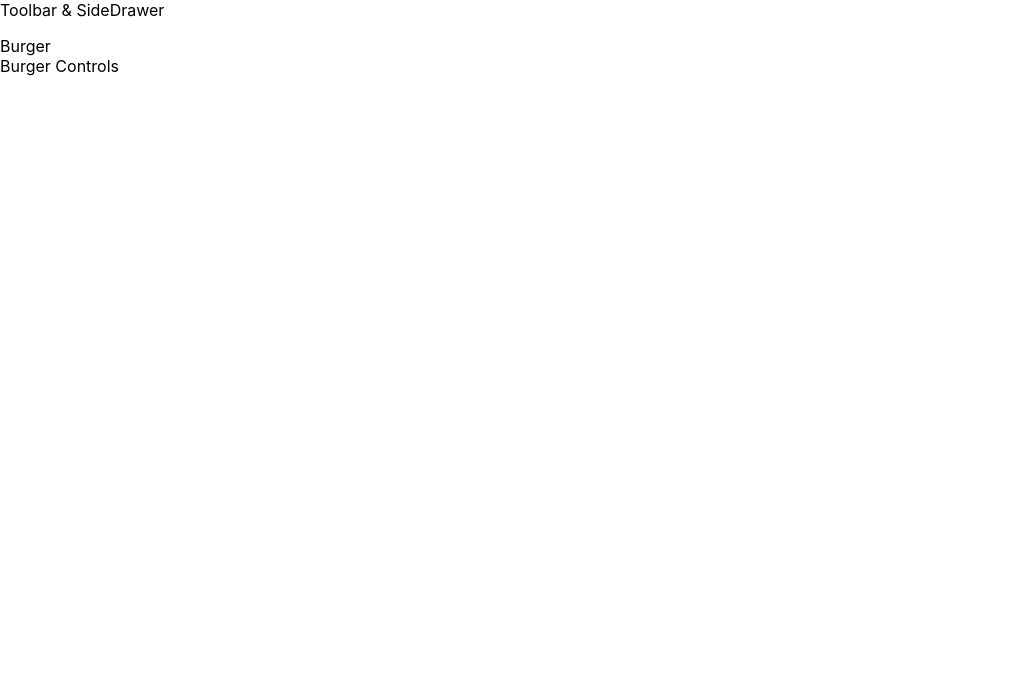
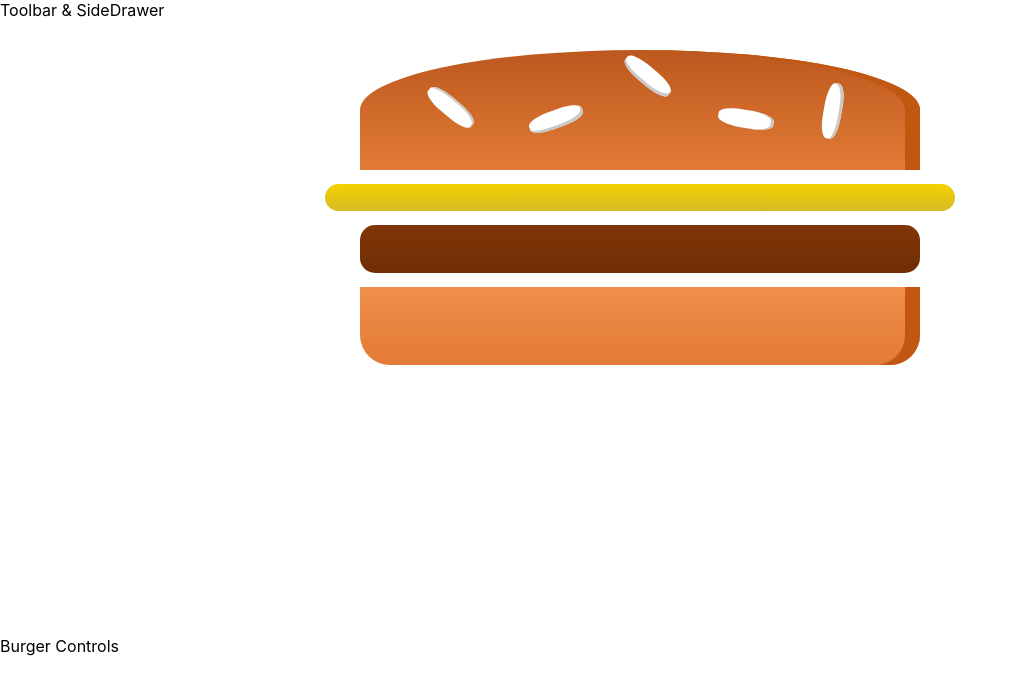
Before and after one commit to BrassMonkeyDonkey/ReactLearning, a React (Create React App) app in the folder buger-builder/: page / in a window 1280 px wide. Shown: the top 694 px of the page, without its empty margins (0-1017 px from the left). Built offline with nearby package versions, Linux system fonts and the light colour scheme.

Commit message:
Render burger

```diff
--- a/buger-builder/src/components/Burger/Burger.js
+++ b/buger-builder/src/components/Burger/Burger.js
@@ -0,0 +1,17 @@
+import React from 'react';
+
+import classes from './Burger.module.css';
+import BurgerIngredient from './BurgerIngredients/BurgerIngredients';
+
+const Burger = () => {
+    return (
+        <div className={classes.Burger}>
+            <BurgerIngredient type="bread-top" />
+            <BurgerIngredient type="cheese" />
+            <BurgerIngredient type="meat" />
+            <BurgerIngredient type="bread-bottom" />
+        </div>
+    );
+};
+
+export default Burger;
--- /dev/null
+++ b/buger-builder/src/components/Burger/Burger.module.css
@@ -0,0 +1,31 @@
+.Burger {
+    width: 100%;
+    height: 250px;
+    margin: auto;
+    overflow: scroll;
+    text-align: center;
+    font-weight: bold;
+    font-size: 1.2rem;
+}
+
+@media (min-width: 500px) and (min-height: 400px) {
+    .Burger {
+        width: 350px;
+        height: 300px;
+    }
+}
+
+
+@media (min-width: 500px) and (min-height: 401px) {
+    .Burger {
+        width: 450px;
+        height: 400px;
+    }
+}
+
+@media (min-width: 1000px) and (min-height: 700px) {
+    .Burger {
+        width: 700px;
+        height: 600px;
+    }
+}
--- a/buger-builder/src/containers/BurgerBuilder/BurgerBuilder.js
+++ b/buger-builder/src/containers/BurgerBuilder/BurgerBuilder.js
@@ -1,12 +1,13 @@
 import React, { Component } from 'react';
 
 import Auxiliary from '../../hoc/Auxiliary';
+import Burger from '../../components/Burger/Burger';
 
 class BurgerBuilder extends Component {
     render() {
         return (
             <Auxiliary>
-                <div>Burger</div>
+                <Burger />
                 <div>Burger Controls</div>
             </Auxiliary>
         );
```
Also changed, not shown: buger-builder/src/components/Burger/BurgerIngredients/BurgerIngredients.module.css (renamed from buger-builder/src/components/Burger/BurgerIngredients/BurgerIngredient.module.css).
